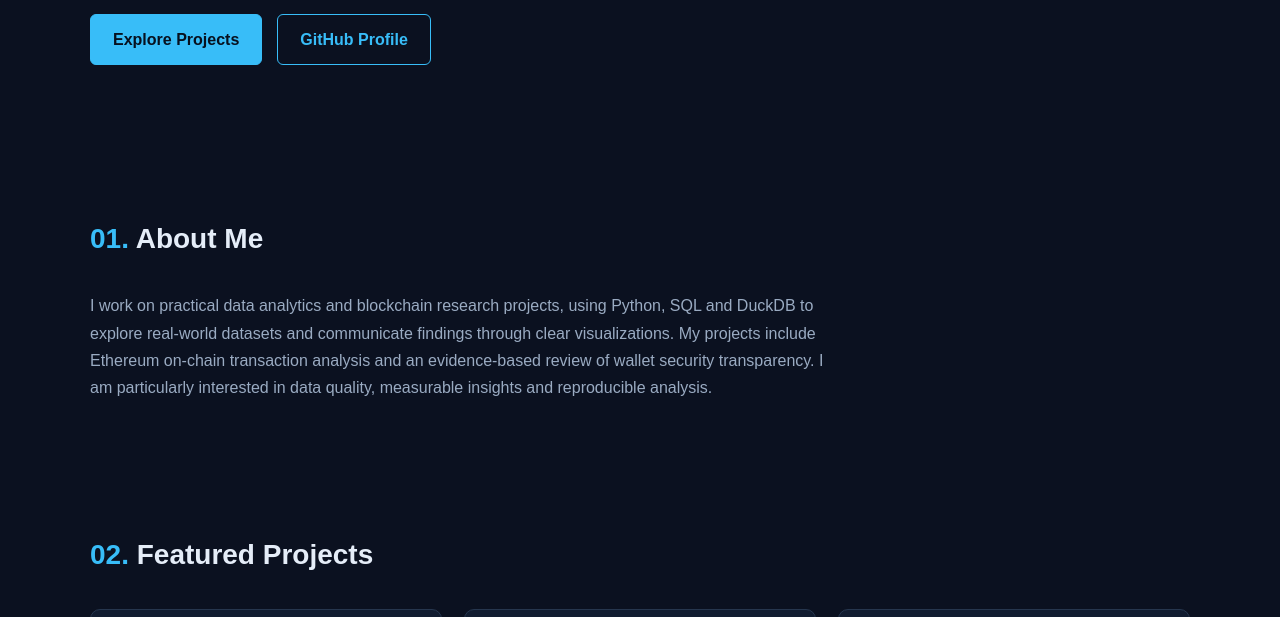
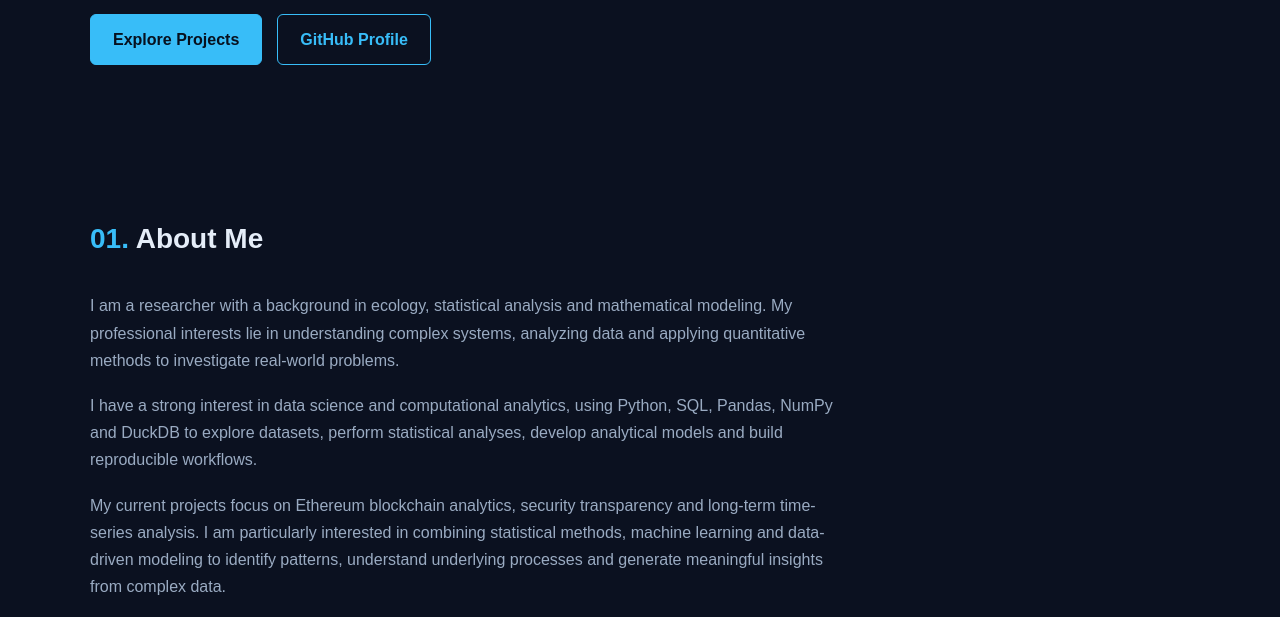
Before and after one commit to jkisfahani/jkisfahani.github.io, a plain HTML site: page index.html in a window 1280 px wide. Shown: the part 481-1098 px from the top of the page. Drawn offline with Linux system fonts and the light colour scheme.

Commit message:
Update About Me section with research and data analytics profile

```diff
--- a/index.html
+++ b/index.html
@@ -357,14 +357,22 @@
       <h2 class="section-title"><span>01.</span> About Me</h2>
 
       <p class="about-text">
-        I work on practical data analytics and blockchain research
-        projects, using Python, SQL and DuckDB to explore real-world
-        datasets and communicate findings through clear visualizations.
+        I am a researcher with a background in ecology, statistical analysis and mathematical modeling.
+        My professional interests lie in understanding complex systems, analyzing data and applying
+        quantitative methods to investigate real-world problems.
+      </p>
 
-        My projects include Ethereum on-chain transaction analysis
-        and an evidence-based review of wallet security transparency.
-        I am particularly interested in data quality, measurable
-        insights and reproducible analysis.
+      <p class="about-text" style="margin-top: 18px;">
+        I have a strong interest in data science and computational analytics, using Python, SQL,
+        Pandas, NumPy and DuckDB to explore datasets, perform statistical analyses, develop
+        analytical models and build reproducible workflows.
+      </p>
+
+      <p class="about-text" style="margin-top: 18px;">
+        My current projects focus on Ethereum blockchain analytics, security transparency and
+        long-term time-series analysis. I am particularly interested in combining statistical
+        methods, machine learning and data-driven modeling to identify patterns, understand
+        underlying processes and generate meaningful insights from complex data.
       </p>
     </div>
   </section>
```
